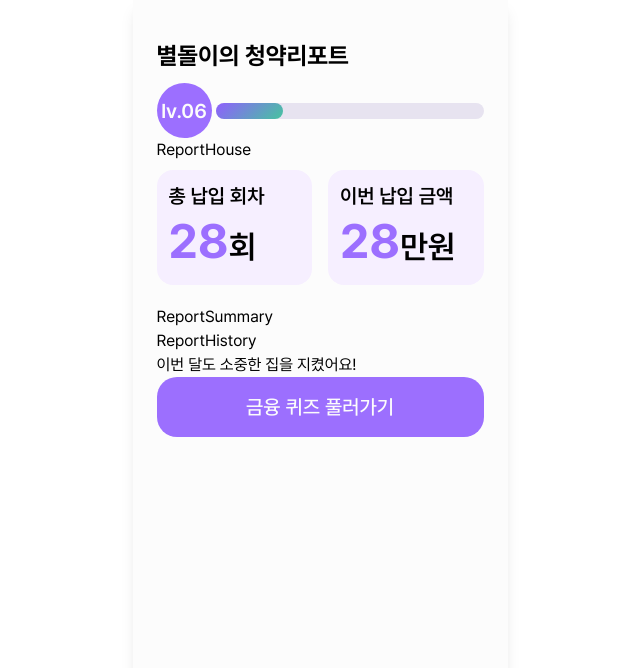
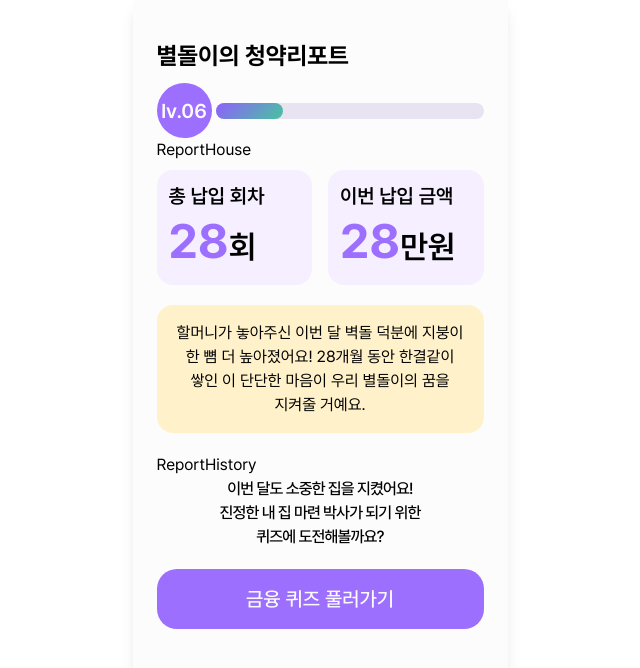
Before and after one commit to hana-connect/frontend, a Next.js app: page /house in a window 1280 px wide. Shown: the top 668 px of the page, without its empty margins (320-960 px from the left). Built offline with nearby package versions, Linux system fonts and the light colour scheme.

Commit message:
feat(house): 안내글 추가
청약리포트 구현

HF-4

```diff
--- a/src/app/house/_components/ReportSummary.tsx
+++ /dev/null
@@ -1,5 +0,0 @@
-function ReportSummary() {
-  return <div>ReportSummary</div>;
-}
-
-export default ReportSummary;
--- a/src/app/house/page.tsx
+++ b/src/app/house/page.tsx
@@ -3,7 +3,6 @@ import ProgressBar from "./_components/ProgressBar";
 import ReportCard from "./_components/ReportCard";
 import ReportHistory from "./_components/ReportHistory";
 import ReportHouse from "./_components/ReportHouse";
-import ReportSummary from "./_components/ReportSummary";
 
 function page() {
   return (
@@ -15,10 +14,19 @@ function page() {
         <ReportCard label="총 납입 회차" value={28} unit="회" />
         <ReportCard label="이번 납입 금액" value={28} unit="만원" />
       </div>
-      <ReportSummary />
+      <div className="bg-[#FFF2CA] break-keep p-4 rounded-2xl mb-5 text-center">
+        할머니가 놓아주신 이번 달 벽돌 덕분에 지붕이 한 뼘 더 높아졌어요! 28개월
+        동안 한결같이 쌓인 이 단단한 마음이 우리 별돌이의 꿈을 지켜줄 거예요.
+      </div>
       <ReportHistory />
       <section>
-        <p>이번 달도 소중한 집을 지켰어요!</p>
+        <p className="text-center text-body-16-m-2 mb-5">
+          이번 달도 소중한 집을 지켰어요!
+          <br />
+          진정한 내 집 마련 박사가 되기 위한
+          <br />
+          퀴즈에 도전해볼까요?
+        </p>
         <Button size="L" variant="active">
           금융 퀴즈 풀러가기
         </Button>
```
